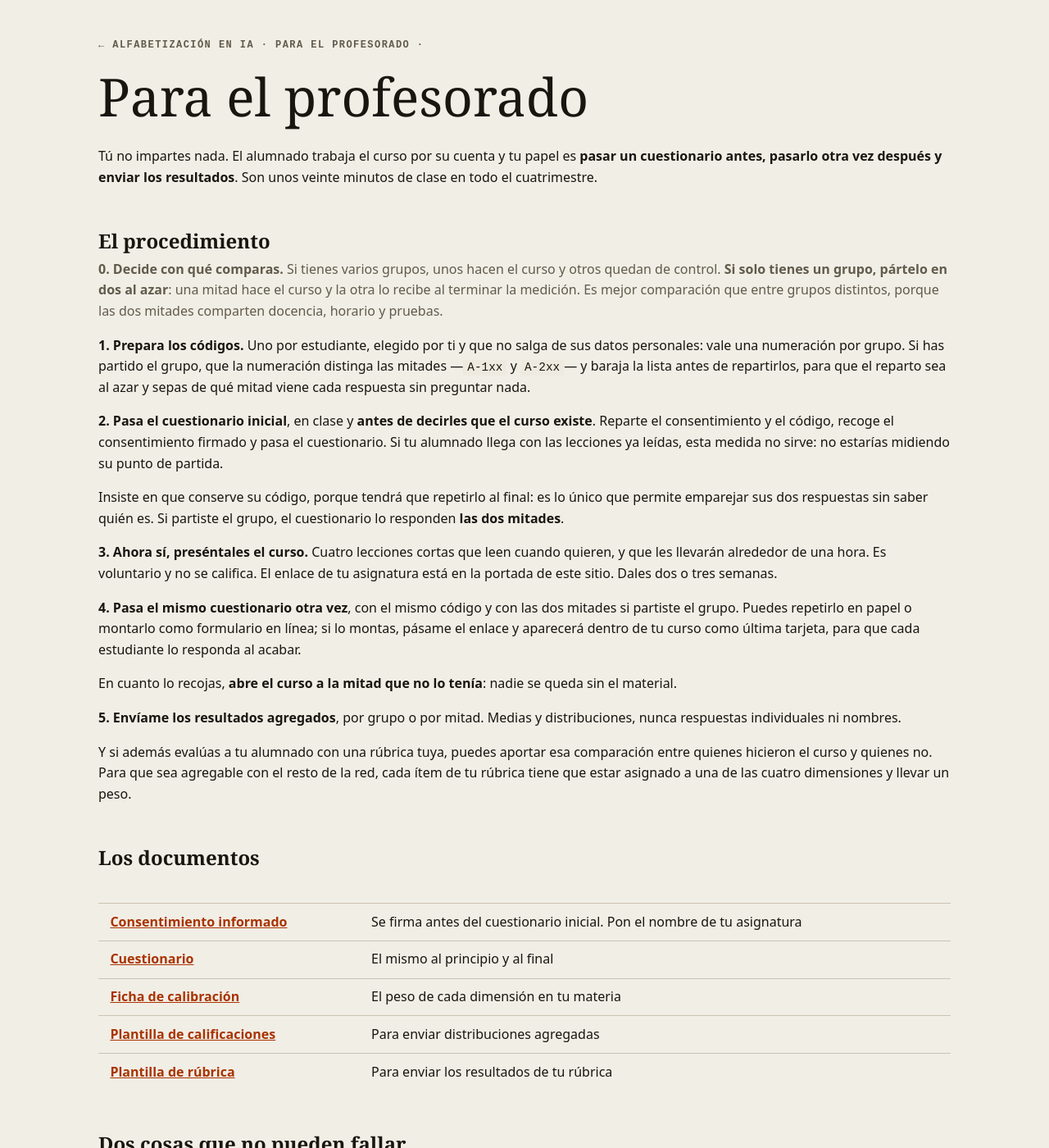
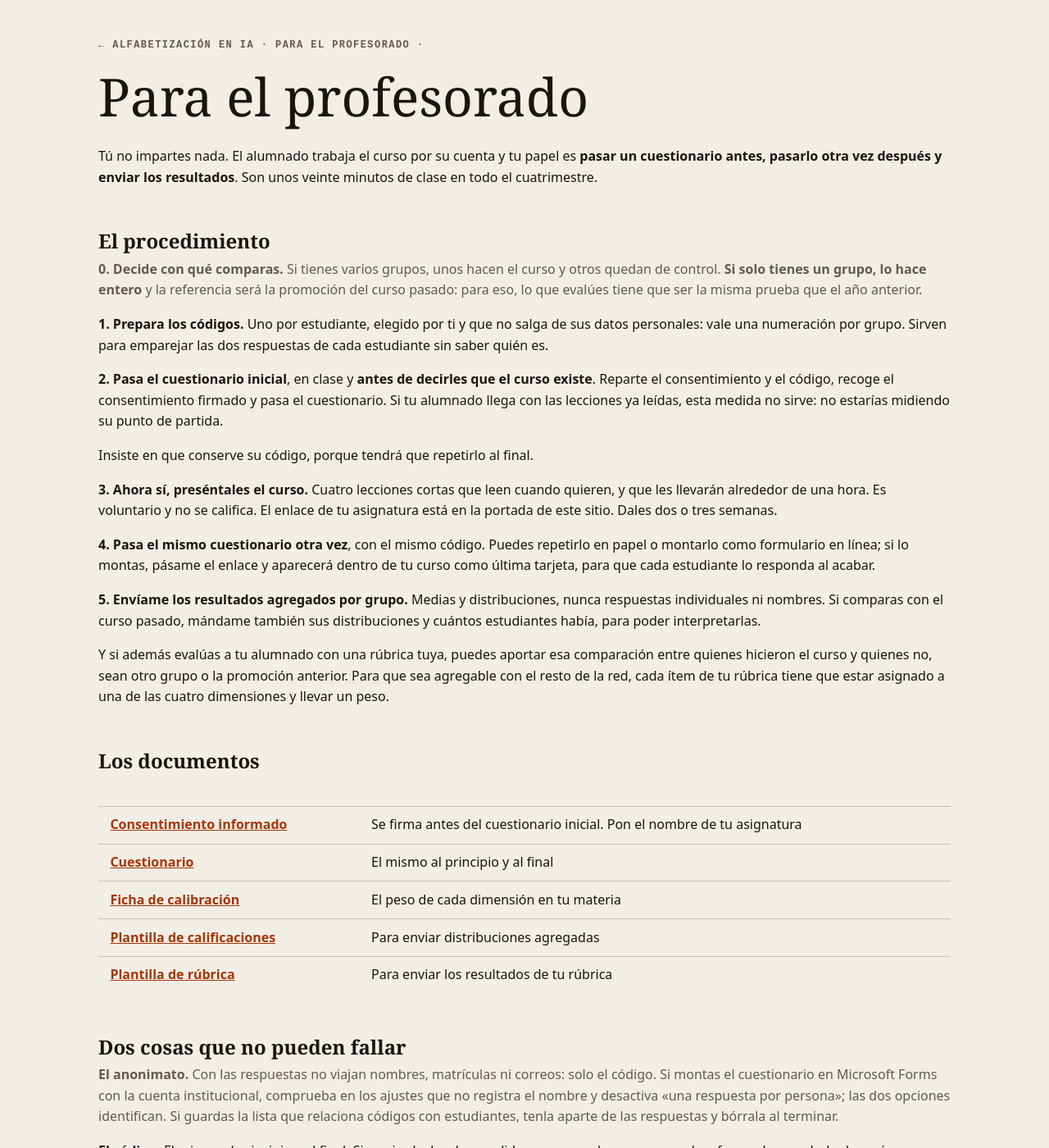
Before and after one commit to jorgeBIGS/innovacion-US-3165, a Jekyll site: the page built from profesorado.md, in a window 1280 px wide and 1400 px high. Shown: the whole window at 82% size. Built offline with Jekyll 4.4.1, drawn with Linux system fonts in a browser that asks for light colours.

Commit message:
Sustituir el grupo partido por la comparación con el curso anterior
Decisión de la coordinación: partir el grupo no convence. Cuando una
asignatura no tiene grupo de control, lo hace entero y la referencia
pasa a ser la promoción del año pasado.

El protocolo recoge las condiciones para que esa comparación diga
algo: que la prueba evaluada sea la misma que el año anterior,
documentar las diferencias entre promociones y, si se quiere comparar
con la rúbrica, aplicarla a trabajos conservados. Y deja escrito que
se presenta como descriptiva, porque entre dos promociones cambian los
estudiantes y cambia el uso de IA por razones ajenas al proyecto.

La medida pre/post del cuestionario no se ve afectada: sigue siendo la
vía principal y no depende de con qué se compare.

Co-Authored-By: Claude Opus 5 <noreply@anthropic.com>

```diff
--- a/profesorado.md
+++ b/profesorado.md
@@ -14,43 +14,37 @@ minutos de clase en todo el cuatrimestre.
 ## El procedimiento
 
 **0. Decide con qué comparas.** Si tienes varios grupos, unos hacen el curso y otros
-quedan de control. **Si solo tienes un grupo, pártelo en dos al azar**: una mitad hace el
-curso y la otra lo recibe al terminar la medición. Es mejor comparación que entre grupos
-distintos, porque las dos mitades comparten docencia, horario y pruebas.
+quedan de control. **Si solo tienes un grupo, lo hace entero** y la referencia será la
+promoción del curso pasado: para eso, lo que evalúes tiene que ser la misma prueba que el
+año anterior.
 
 **1. Prepara los códigos.** Uno por estudiante, elegido por ti y que no salga de sus datos
-personales: vale una numeración por grupo. Si has partido el grupo, que la numeración
-distinga las mitades —`A-1xx` y `A-2xx`— y baraja la lista antes de repartirlos, para que
-el reparto sea al azar y sepas de qué mitad viene cada respuesta sin preguntar nada.
+personales: vale una numeración por grupo. Sirven para emparejar las dos respuestas de
+cada estudiante sin saber quién es.
 
 **2. Pasa el cuestionario inicial**, en clase y **antes de decirles que el curso existe**.
 Reparte el consentimiento y el código, recoge el consentimiento firmado y pasa el
 cuestionario. Si tu alumnado llega con las lecciones ya leídas, esta medida no sirve: no
 estarías midiendo su punto de partida.
 
-Insiste en que conserve su código, porque tendrá que repetirlo al final: es lo único que
-permite emparejar sus dos respuestas sin saber quién es. Si partiste el grupo, el
-cuestionario lo responden **las dos mitades**.
+Insiste en que conserve su código, porque tendrá que repetirlo al final.
 
 **3. Ahora sí, preséntales el curso.** Cuatro lecciones cortas que leen cuando quieren, y
 que les llevarán alrededor de una hora. Es voluntario y no se califica. El enlace de tu
 asignatura está en la portada de este sitio. Dales dos o tres semanas.
 
-**4. Pasa el mismo cuestionario otra vez**, con el mismo código y con las dos mitades si
-partiste el grupo. Puedes repetirlo en papel o montarlo como formulario en línea; si lo
-montas, pásame el enlace y aparecerá dentro de tu curso como última tarjeta, para que cada
-estudiante lo responda al acabar.
+**4. Pasa el mismo cuestionario otra vez**, con el mismo código. Puedes repetirlo en papel
+o montarlo como formulario en línea; si lo montas, pásame el enlace y aparecerá dentro de
+tu curso como última tarjeta, para que cada estudiante lo responda al acabar.
 
-En cuanto lo recojas, **abre el curso a la mitad que no lo tenía**: nadie se queda sin el
-material.
-
-**5. Envíame los resultados agregados**, por grupo o por mitad. Medias y distribuciones,
-nunca respuestas individuales ni nombres.
+**5. Envíame los resultados agregados por grupo.** Medias y distribuciones, nunca
+respuestas individuales ni nombres. Si comparas con el curso pasado, mándame también sus
+distribuciones y cuántos estudiantes había, para poder interpretarlas.
 
 Y si además evalúas a tu alumnado con una rúbrica tuya, puedes aportar esa comparación
-entre quienes hicieron el curso y quienes no. Para que sea agregable con el resto de la
-red, cada ítem de tu rúbrica tiene que estar asignado a una de las cuatro dimensiones y
-llevar un peso.
+entre quienes hicieron el curso y quienes no, sean otro grupo o la promoción anterior.
+Para que sea agregable con el resto de la red, cada ítem de tu rúbrica tiene que estar
+asignado a una de las cuatro dimensiones y llevar un peso.
 
 ## Los documentos
 
```
Also changed, not shown: instrumentos/cuestionario-autopercepcion.md (+3 -3 lines), instrumentos/protocolo-aplicacion.md (+24 -26 lines), 4 other files.
